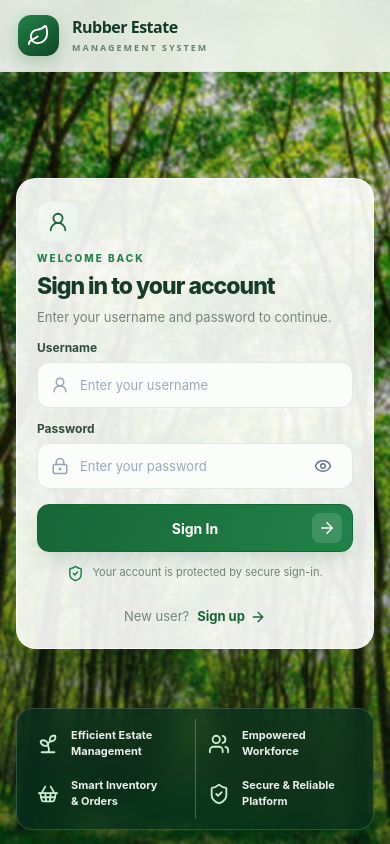
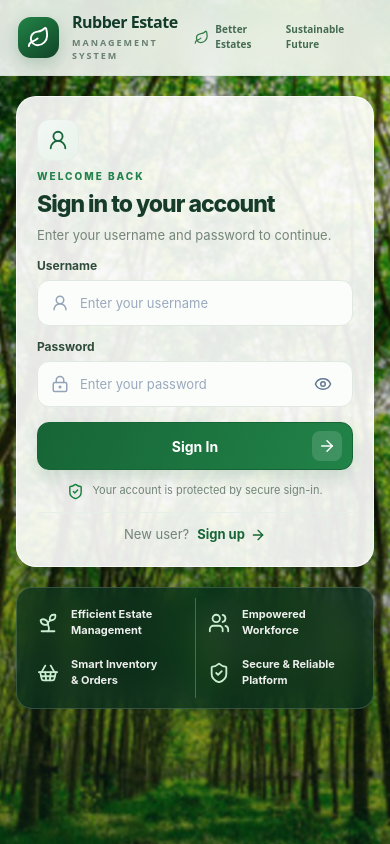
Before and after one commit to AskaraliP/Estate-Management, a React app in the folder frontend/: page /login in a window 390 px wide. Built offline with nearby package versions, Linux system fonts and the light colour scheme; no server answers; the HTML template or start-up script is replaced by a standard one.

Commit message:
Revert "Simplify and center login page"
This reverts commit 853617984c5eba541408df68fb1b6646729cd8da.

```diff
--- a/frontend/src/layouts/AuthLayout.jsx
+++ b/frontend/src/layouts/AuthLayout.jsx
@@ -20,6 +20,14 @@ export default function AuthLayout() {
             </span>
           </Link>
 
+          <p className="auth-brand-tagline">
+            <Leaf size={15} aria-hidden="true" />
+            <span>Better Estates</span>
+            <span aria-hidden="true">·</span>
+            <span>Stronger Communities</span>
+            <span aria-hidden="true">·</span>
+            <span>Sustainable Future</span>
+          </p>
         </header>
       )}
 
--- a/frontend/src/styles/AuthLayout.css
+++ b/frontend/src/styles/AuthLayout.css
@@ -99,11 +99,38 @@
   top: 0;
   left: 0;
   z-index: 3;
-  justify-content: flex-start;
+  justify-content: space-between;
   border-bottom-color: rgba(22, 101, 52, 0.06);
   background: rgba(248, 251, 248, 0.88);
   backdrop-filter: blur(14px);
   -webkit-backdrop-filter: blur(14px);
+}
+
+.auth-brand-tagline {
+  display: flex;
+  align-items: center;
+  gap: 10px;
+  margin: 0;
+  color: #456b53;
+  font-size: 12px;
+  font-weight: 650;
+}
+
+.auth-brand-tagline svg {
+  color: #347c49;
+}
+
+@media (max-width: 760px) {
+  .auth-brand-tagline {
+    gap: 6px;
+    font-size: 10px;
+  }
+
+  .auth-brand-tagline span:nth-of-type(2),
+  .auth-brand-tagline span:nth-of-type(3),
+  .auth-brand-tagline span:nth-of-type(4) {
+    display: none;
+  }
 }
 
 @media (max-width: 600px) {
--- a/frontend/src/styles/Login.css
+++ b/frontend/src/styles/Login.css
@@ -1542,43 +1542,3 @@
     padding-top: 8px;
   }
 }
-
-.login-single-page {
-  justify-content: center;
-  padding: 96px 24px 112px;
-  overflow-x: hidden;
-  overflow-y: auto;
-}
-
-.login-single-page .login-split-container {
-  margin: auto;
-}
-
-.login-single-page .login-feature-strip {
-  position: absolute;
-  right: 24px;
-  bottom: 20px;
-  left: 24px;
-  width: min(calc(100% - 48px), 1020px);
-  margin: 0 auto;
-}
-
-@media (max-width: 700px) {
-  .login-single-page {
-    padding: 88px 16px 104px;
-  }
-
-  .login-single-page .login-feature-strip {
-    right: 16px;
-    bottom: 14px;
-    left: 16px;
-    width: calc(100% - 32px);
-  }
-}
-
-@media (max-width: 700px) and (max-height: 700px) {
-  .login-single-page {
-    padding-top: 78px;
-    padding-bottom: 90px;
-  }
-}
```
